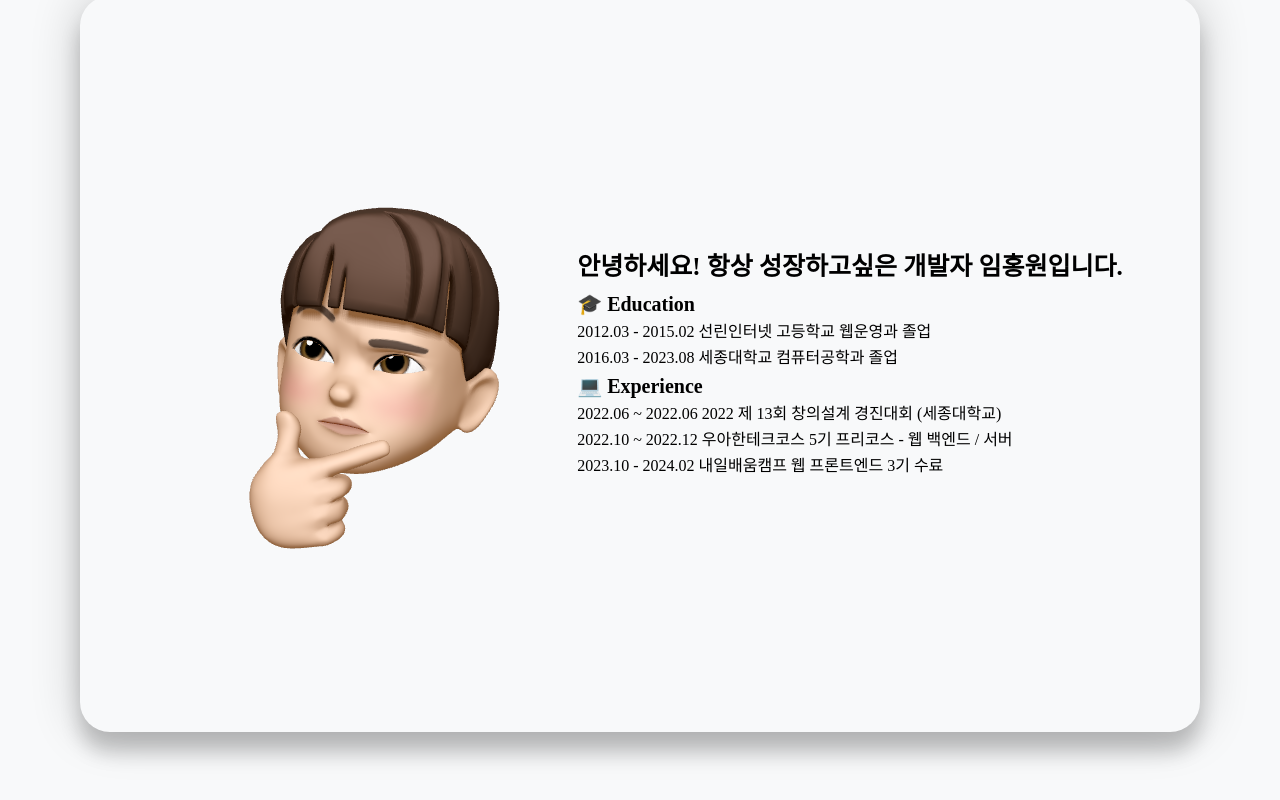
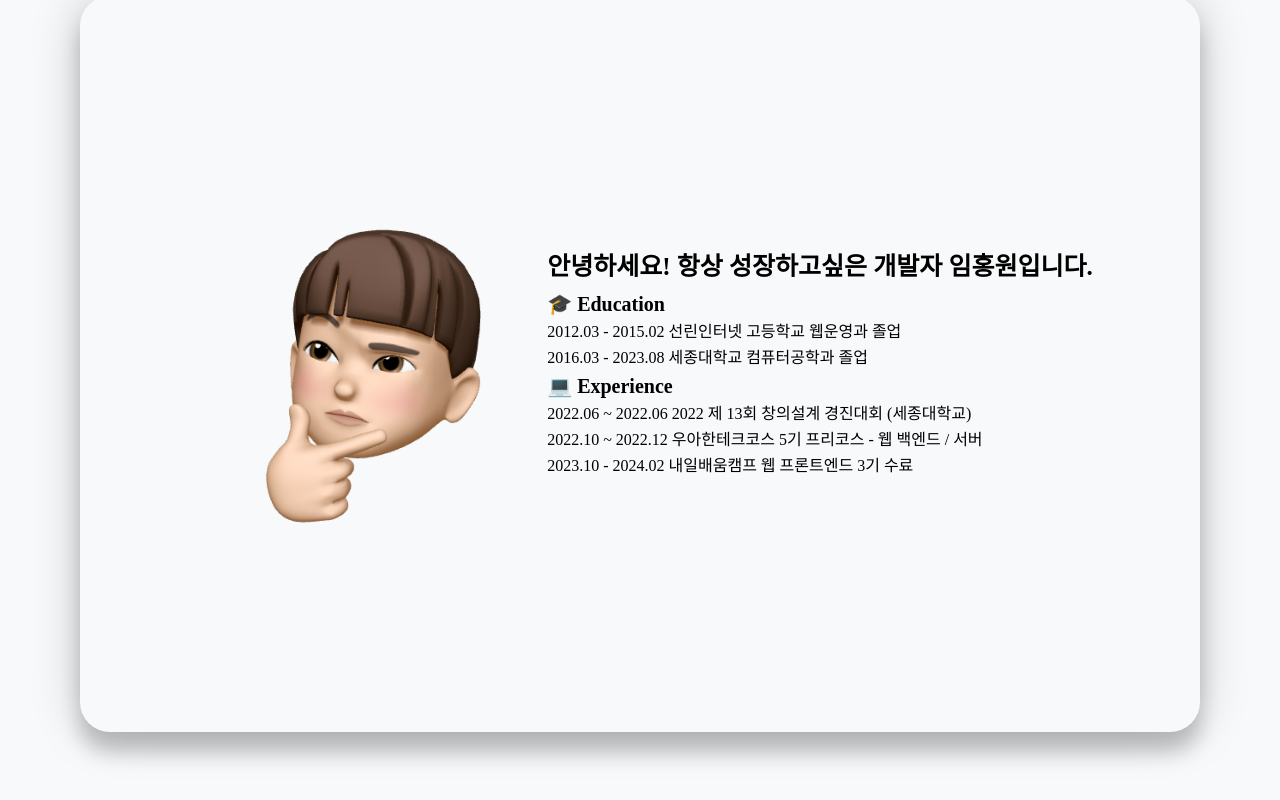
Before and after one commit to h0ngwon/next-my-portfolio, a Next.js app: page / in a window 1280 px wide. Shown: the part 836-1636 px from the top of the page. Built offline with nearby package versions, Linux system fonts and the light colour scheme.

Commit message:
Design: 디자인 수정

```diff
--- a/src/components/About.tsx
+++ b/src/components/About.tsx
@@ -17,8 +17,8 @@ const About = () => {
 				<motion.div className={styles['about-main']} variants={item}>
 					<motion.img
 						src='/img/about_1.png'
-						width={420}
-						height={420}
+						width={360}
+						height={360}
 						alt='about_1'
 					/>
 					<motion.article variants={item}>
```
Also changed, not shown: src/components/Contact.tsx (added, +11 -0 lines), src/components/Portfolio.tsx (added, +11 -0 lines).
